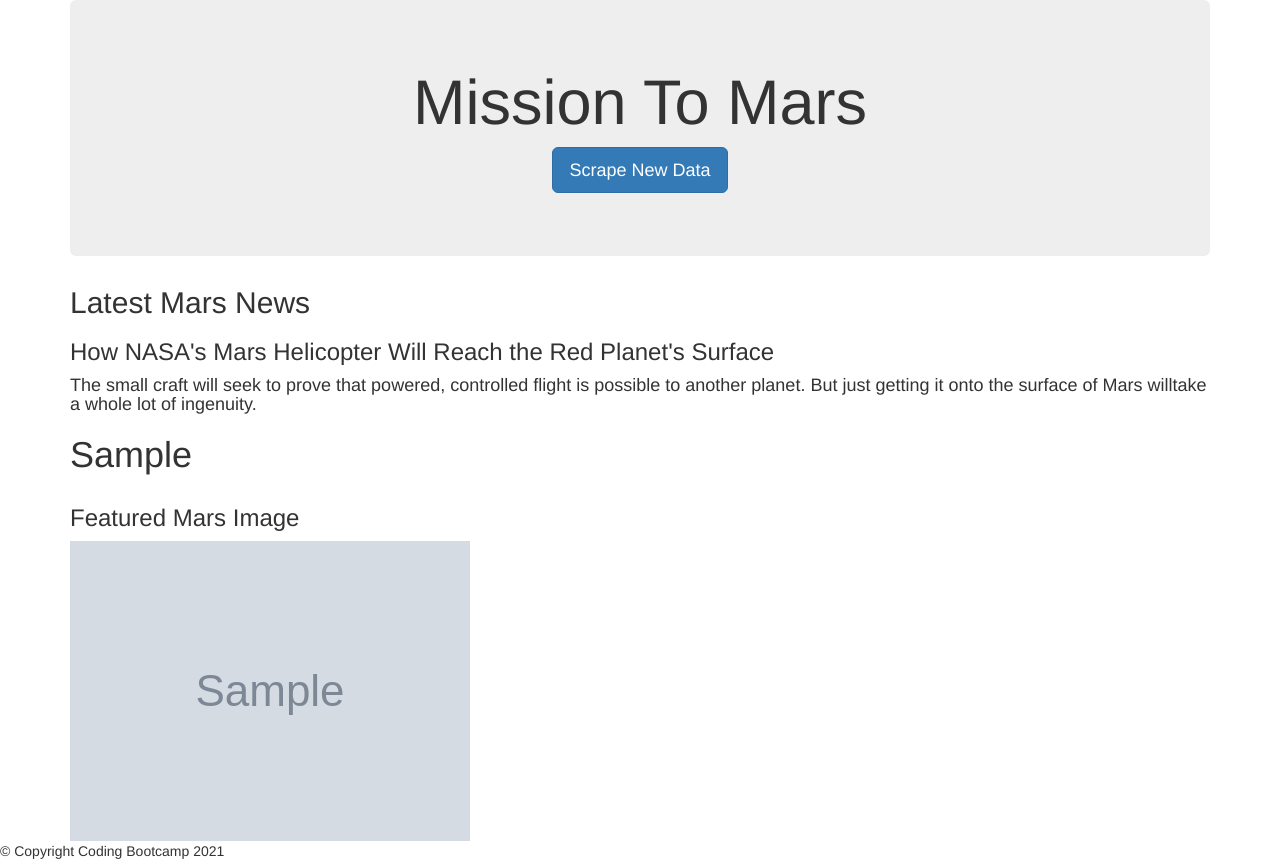
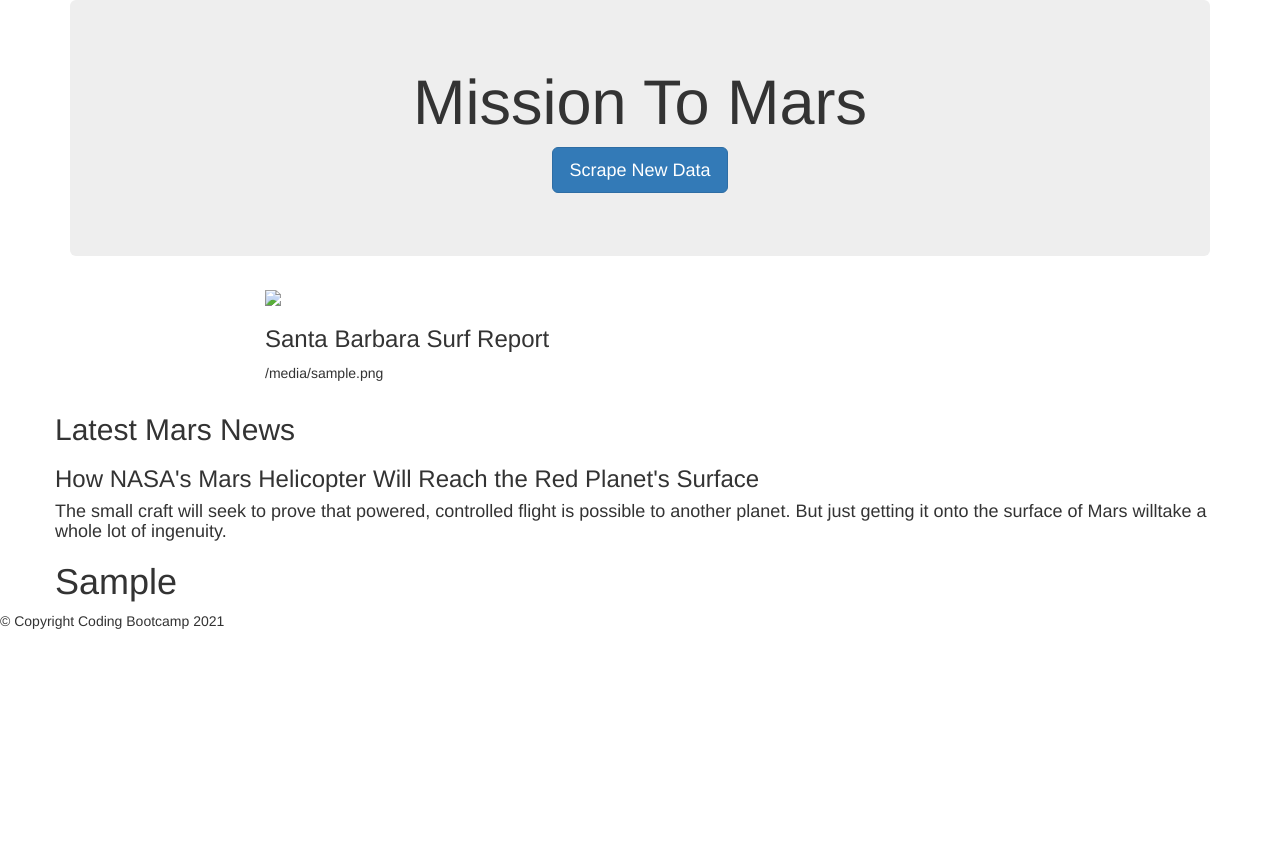
Before and after one commit to nadiarichards/web-scraping-challenge, a Flask app: page / in a window 1280 px wide. After the commit the page ends 800 px from the top, so only its background shows below. Run offline with Flask 2, Linux system fonts and the light colour scheme; a database or web service that is not in the repository returns one stand-in record (values such as "Sample title"); some libraries are stand-ins or nearby versions.

Commit message:
html updated

```diff
--- a/Mission_to_Mars/templates/index.html
+++ b/Mission_to_Mars/templates/index.html
@@ -16,25 +16,23 @@
       <p><a class="btn btn-primary btn-lg" href="/scrape" role="button">Scrape New Data</a></p>
     </div>
 
-    <h2>Latest Mars News</h2>
-    <h3>How NASA's Mars Helicopter Will Reach the Red Planet's Surface</h3>
-    <p><h4>The small craft will seek to prove that powered, controlled flight is possible to another planet. But just getting it onto the surface of Mars willtake a whole lot of ingenuity.</h4></p>
-    <h1>{{ mars.news_paragraph }}</h1>
+    <div class="row">
+      <div class="col-md-8 col-md-offset-2">
+        <img src= {{ mars.hemisphere_urls }} />
+        <h3>Santa Barbara Surf Report</h3>
+        <p>{{ mars.featured_image }}</p>
+      </div>
+    </div>
+
+    <div class="row">
+      <h2>Latest Mars News</h2>
+      <h3>How NASA's Mars Helicopter Will Reach the Red Planet's Surface</h3>
+      <p><h4>The small craft will seek to prove that powered, controlled flight is possible to another planet. But just getting it onto the surface of Mars willtake a whole lot of ingenuity.</h4></p>
+      <h1>{{ mars.news_paragraph }}</h1>
+    </div>
   </div>
 
-  <div class="container">
-    <div class="row">
-      <div class="col-lg-7 col-md-12">
-        <!-- Left Box -->
-        <div class="box">
-          <h3>Featured Mars Image</h3>
-          <img src="{{ mars.featured_img }}" alt="Mars__featured_image">
-          <!-- <img src="images/Fig1.png" class="Visualization rounded float-left" alt="Max Temperature Graph">
-          </p> -->
-        </div>
-      </div>
-    </div>
-  </div>
+
 
 
 <footer>
```
